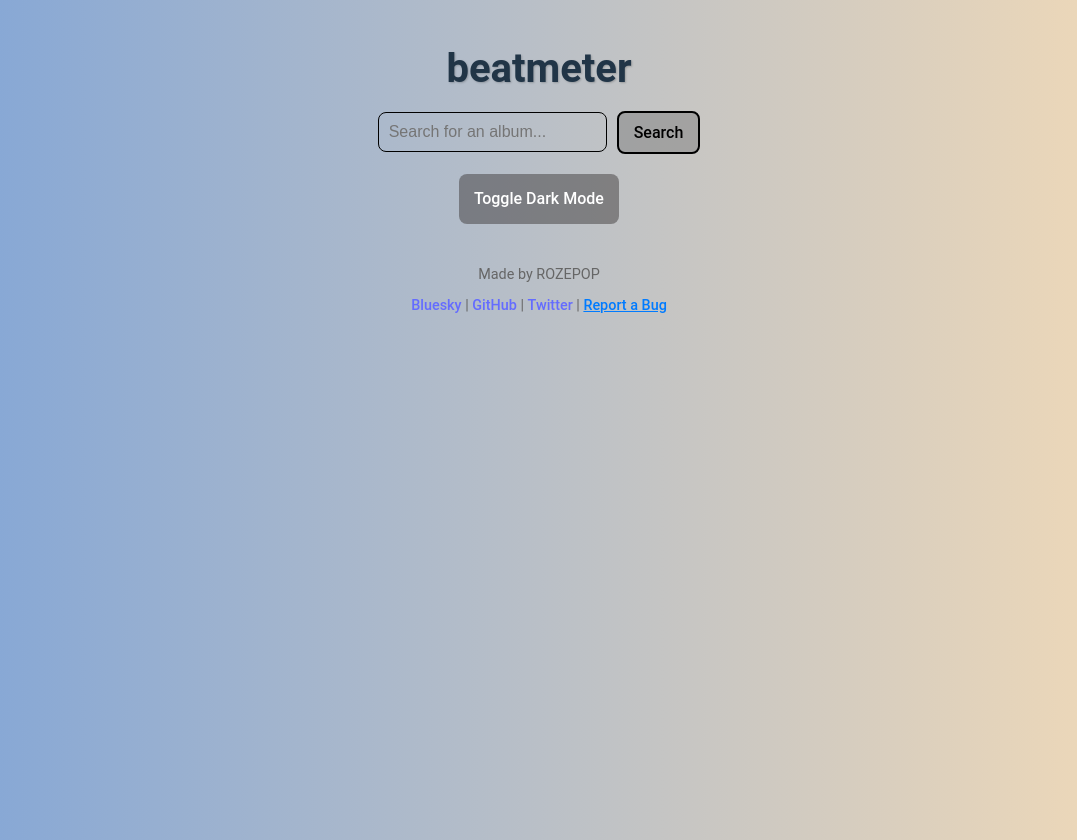
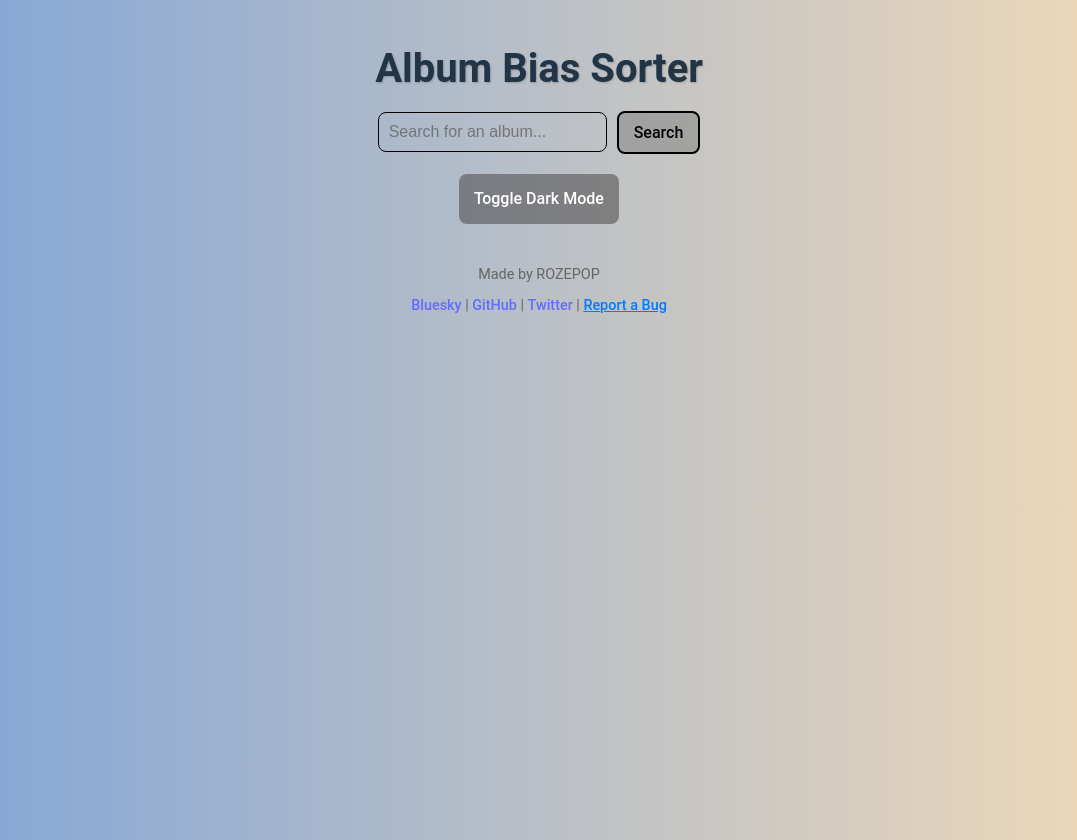
Before and after one commit to DwaineBrannon/MAYHEM, a React (Vite) app: page / in a window 1280 px wide. Shown: the whole page, without its empty margins (101-1178 px from the left). Built offline with nearby package versions, Linux system fonts and the light colour scheme.

Commit message:
removed cname file

```diff
--- a/index.html
+++ b/index.html
@@ -4,7 +4,7 @@
     <meta charset="UTF-8" />
     <link rel="icon" href="\MAYHEM.jpg" />
     <meta name="viewport" content="width=device-width, initial-scale=1.0" />
-    <title>beatmeter</title>
+    <title>Album Bias Sorter</title>
     <script async src="https://pagead2.googlesyndication.com/pagead/js/adsbygoogle.js?client=ca-pub-1938859389381783"
      crossorigin="anonymous"></script>
 
--- a/src/App.jsx
+++ b/src/App.jsx
@@ -172,7 +172,7 @@ function App() {
       }}
     >
       {/* App Header */}
-      <h1 style={styles.header}>beatmeter</h1>
+      <h1 style={styles.header}>Album Bias Sorter</h1>
 
       {/* Search Bar */}
       <div style={styles.searchContainer}>
@@ -267,7 +267,8 @@ function App() {
           </a>
             {" "}|{" "}
           <a
-            href="mailto:rozepopgames@gmail.com?subject=Bug Report for Beatmeter&body=Please describe the bug you encountered:"
+            href="mailto:rozepopgames@gmail.com?subject=Bug Report for
+            Album Bias Sorter&body=Please describe the bug you encountered:"
             style={{ color: "#007BFF", textDecoration: "underline", cursor: "pointer" }}
           >
             Report a Bug
--- a/vite.config.js
+++ b/vite.config.js
@@ -2,7 +2,7 @@ import { defineConfig } from 'vite';
 import react from '@vitejs/plugin-react';
 
 export default defineConfig({
-  base: '/',
+  base: '/MAYHEM/',
   build: {
     outDir: 'build',
   },
```
Also changed, not shown: 5 other files (tests, documents, lock files or other folders).
